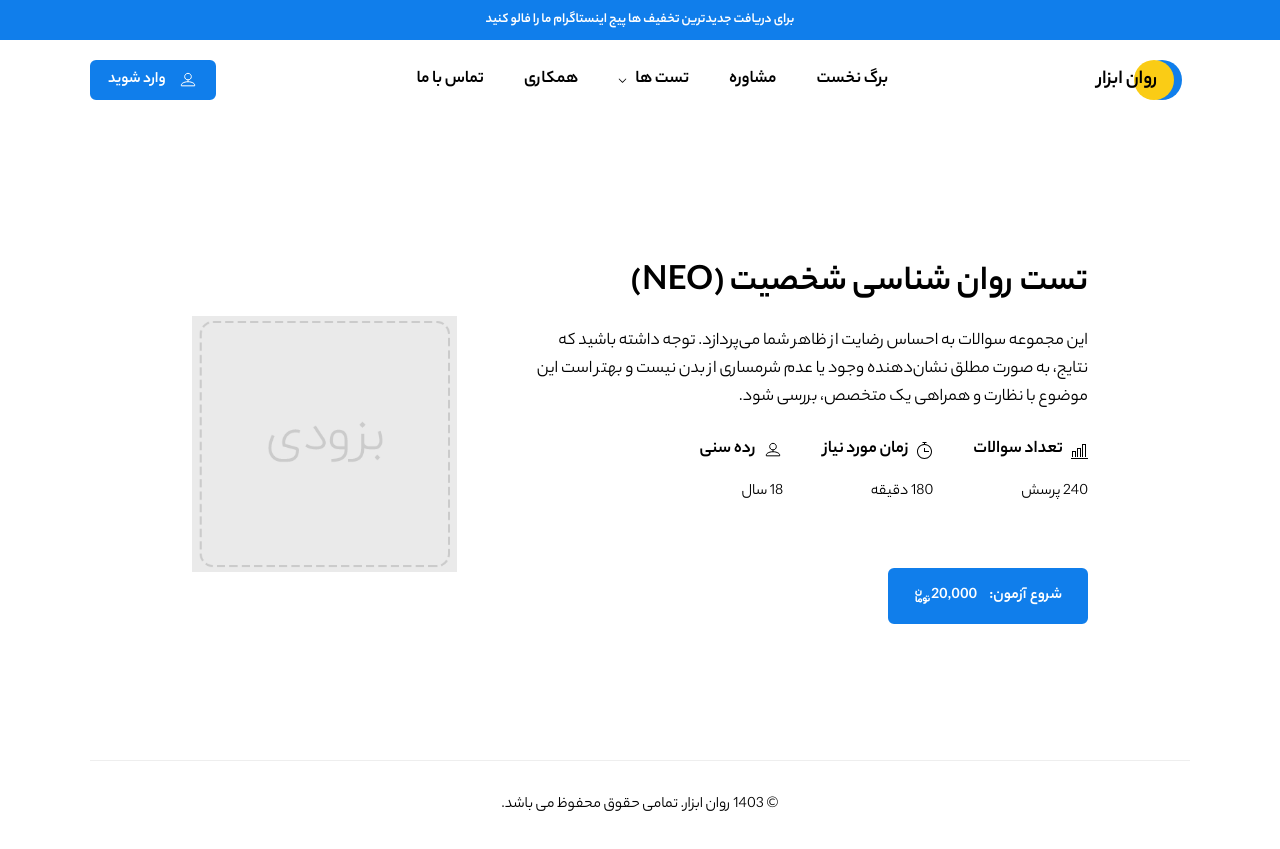
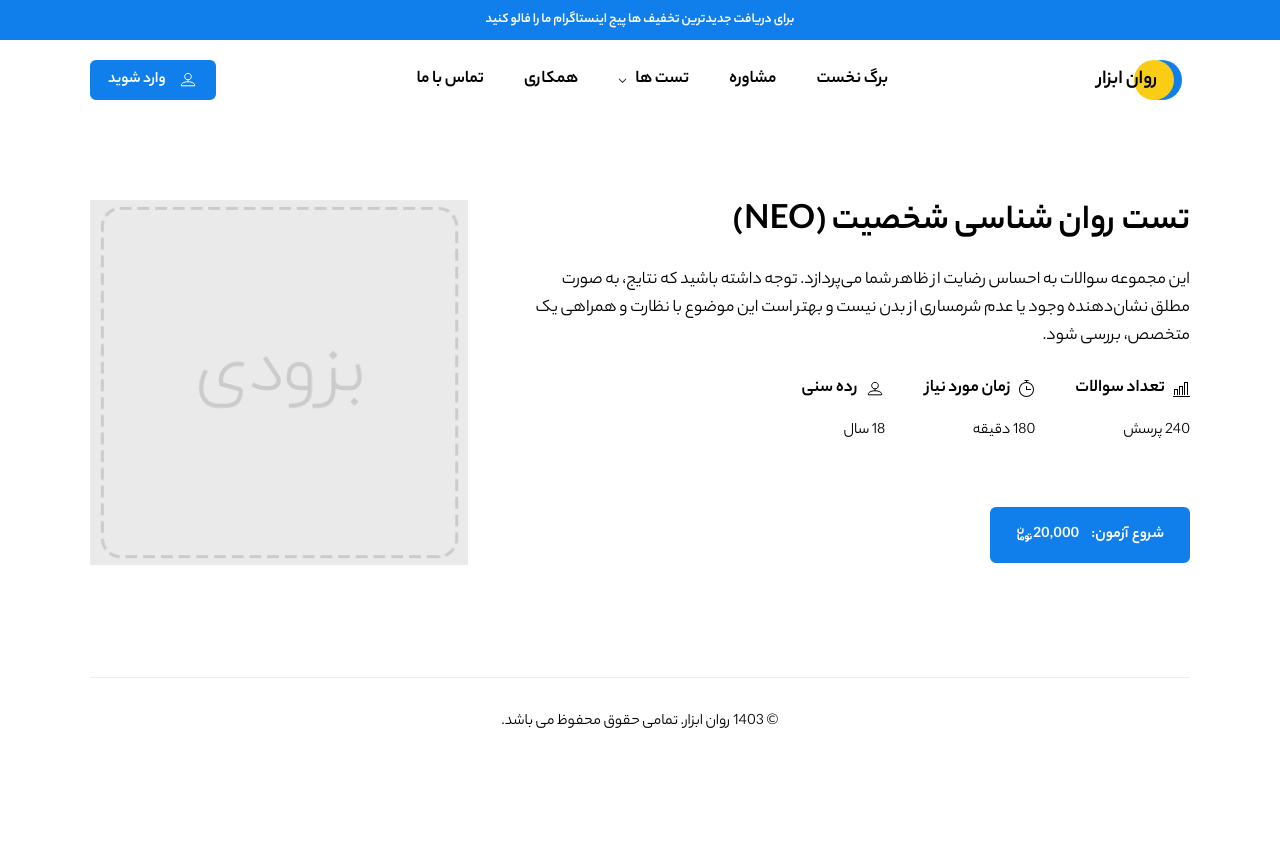
Before and after one commit to kouroshneyestani/nextjs-ravanafzar, a Next.js app: page /quizzes/1 in a window 1280 px wide. After the commit the page ends 800 px from the top, so only its background shows below. Built offline with nearby package versions, Linux system fonts and the light colour scheme; what tailwindcss-rtl would draw is missing.

Commit message:
fix: update page container, fix sizing & layout spacing

```diff
--- a/src/app/(pages)/quizzes/[id]/page.jsx
+++ b/src/app/(pages)/quizzes/[id]/page.jsx
@@ -10,6 +10,7 @@ import {
     ClockIcon,
     ProfileIcon,
     BarChartIcon,
+    Container
 } from "@components";
 
 export default function Page() {
@@ -30,8 +31,8 @@ export default function Page() {
     }
 
     return (
-        <div className="flex flex-col gap-10 justify-between mx-auto select-none pb-6 pt-16">
-            <div className="w-lvw max-w-4xl">
+        <div className="w-full">
+            <Container>
                 <div className="flex items-center gap-16">
                     <article>
                         <div className="flex flex-col gap-6">
@@ -84,7 +85,7 @@ export default function Page() {
                         </div>
                     </aside>
                 </div>
-            </div>
+            </Container>
         </div>
     );
 }
```
